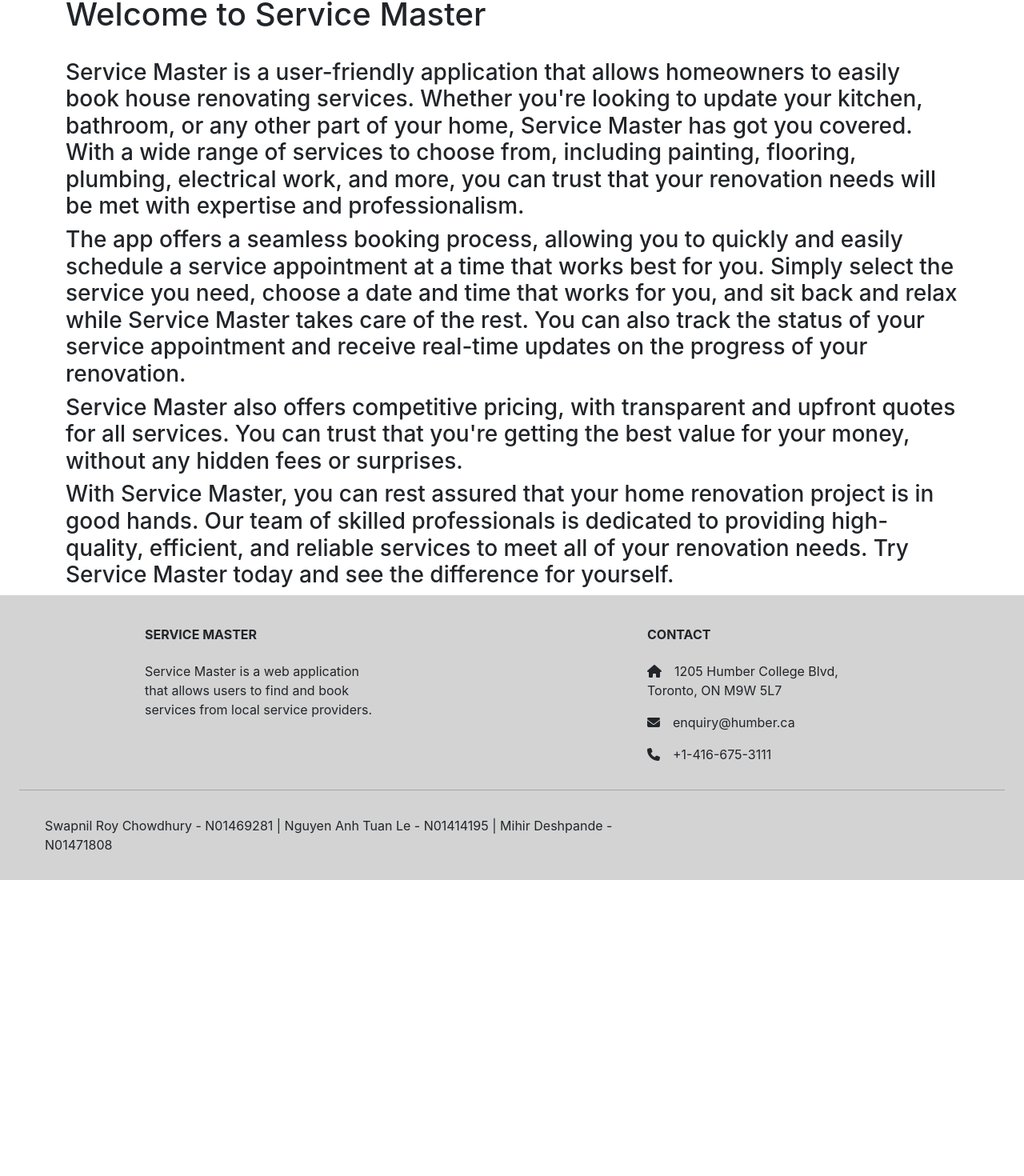
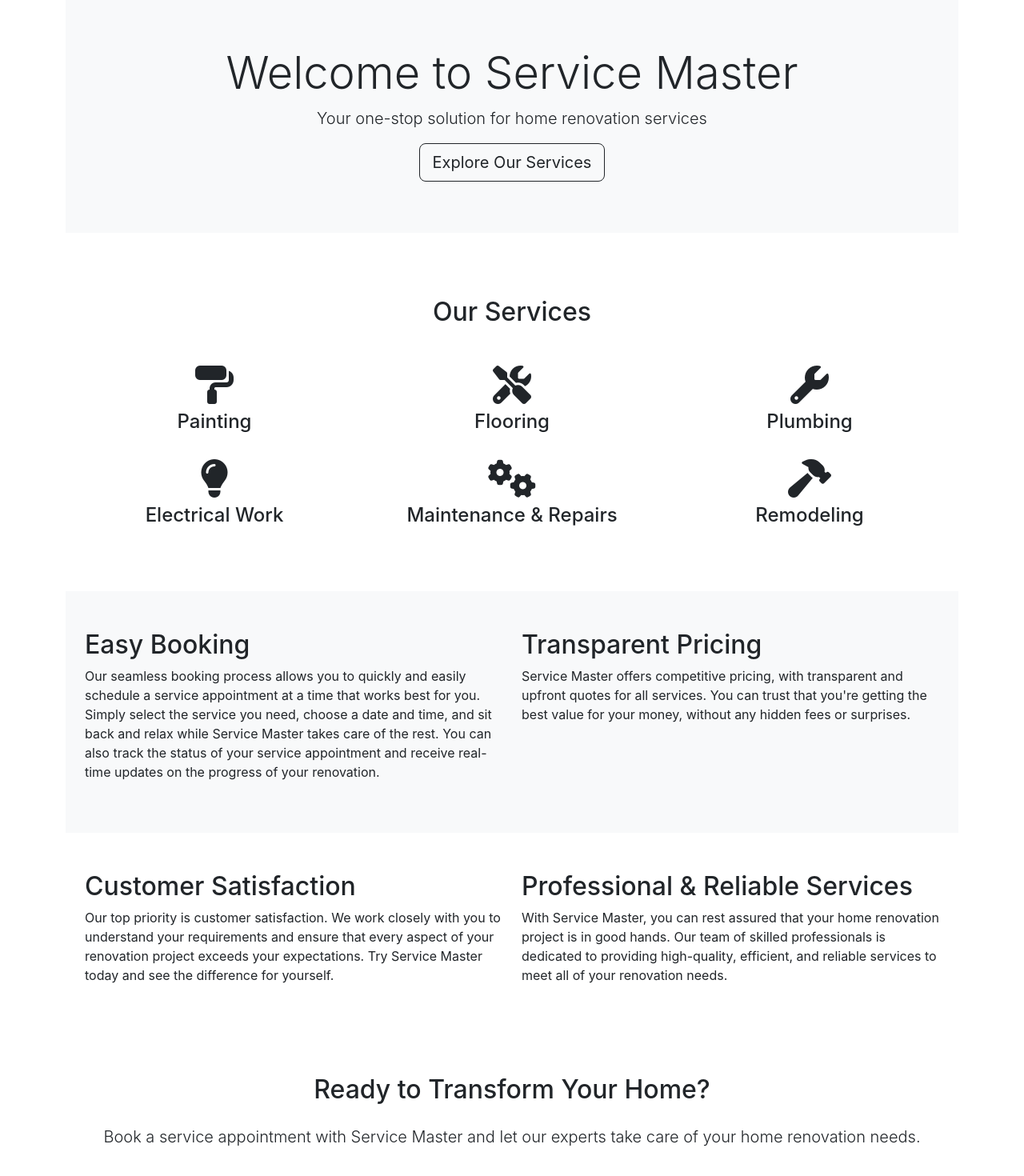
Before and after one commit to 95tuanle/service-master-react, a React (Create React App) app: page / in a window 1280 px wide. Shown: the part 157-1627 px from the top of the page at 80% size. Before the commit the page ends 1257 px from the top, so only its background shows below. Built offline with nearby package versions, Linux system fonts and the light colour scheme.

Commit message:
homepage improvements

```diff
--- a/src/pages/Bookings.tsx
+++ b/src/pages/Bookings.tsx
@@ -1,17 +1,18 @@
-import {useContext, useEffect, useState} from "react";
+import { useContext, useEffect, useState } from "react";
 import APIContext from "../context/APIContext";
 import axios from "axios";
-import {CustomerString, ProviderString} from "../Utilities";
+import { CustomerString, ProviderString } from "../Utilities";
 
 interface Booking {
-    booking: any,
-    service: any,
-    customer: any,
-    provider: any
+    booking: any;
+    service: any;
+    customer: any;
+    provider: any;
 }
 
 const Bookings = () => {
     const [bookings, setBookings] = useState<Booking[]>([]);
+    const [loading, setLoading] = useState<boolean>(true);
     const url = useContext(APIContext);
 
     useEffect(() => {
@@ -19,22 +20,24 @@ const Bookings = () => {
             try {
                 let response: any;
                 if (localStorage.getItem("user_type") === ProviderString) {
-                    response = await axios.get(url + '/booking/provider', {
-                        headers: {Authorization: `Bearer ${localStorage.getItem("token")}`}});
+                    response = await axios.get(url + "/booking/provider", {
+                        headers: { Authorization: `Bearer ${localStorage.getItem("token")}` },
+                    });
                 } else if (localStorage.getItem("user_type") === CustomerString) {
-                    response = await axios.get(url + '/booking/customer', {
-                        headers: {Authorization: `Bearer ${localStorage.getItem("token")}`}});
+                    response = await axios.get(url + "/booking/customer", {
+                        headers: { Authorization: `Bearer ${localStorage.getItem("token")}` },
+                    });
                 }
-                setBookings(response.data)
+                setBookings(response.data);
+                setLoading(false);
                 console.log(response.data);
             } catch (error: any) {
                 console.error(error.response.data);
-                alert(JSON.stringify(error.response.data))
+                alert(JSON.stringify(error.response.data));
             }
         };
         fetchData().then(() => {});
     }, [url]);
-
 
     const [inputs, setInputs] = useState({
         booking_date: Date,
@@ -43,49 +46,56 @@ const Bookings = () => {
     const handleChange = (event: any) => {
         const name = event.target.name;
         const value = event.target.value;
-        setInputs(values => ({...values, [name]: value}))
-    }
+        setInputs((values) => ({ ...values, [name]: value }));
+    };
 
     const handleReschedule = async (id: String) => {
         if (inputs.booking_date === null) {
-            alert("input must not be empty")
+            alert("input must not be empty");
         } else {
             try {
                 const response = await axios.put(`${url}/booking/date/${id}`, {
                     booking_date: inputs.booking_date,
-                }, {headers: { Authorization: `Bearer ${localStorage.getItem("token")}`}});
+                }, { headers: { Authorization: `Bearer ${localStorage.getItem("token")}` } });
                 console.log(response.data);
-                const updatedBookings = bookings.map(booking => booking.booking._id === response.data._id ? ({...booking, booking: response.data}) : (booking) )
-                setBookings(updatedBookings)
-                console.log(bookings)
-                alert('Rescheduled')
+                const updatedBookings = bookings.map(booking => booking.booking._id === response.data._id ? ({ ...booking, booking: response.data }) : (booking));
+                setBookings(updatedBookings);
+                console.log(bookings);
+                alert('Rescheduled');
             } catch (error: any) {
                 console.error(error.response.data);
-                alert(JSON.stringify(error.response.data))
+                alert(JSON.stringify(error.response.data));
             }
         }
-    }
+    };
 
     const handleDelete = async (id: String) => {
         try {
-            await axios.delete(`${url}/booking/${id}`, {headers: {Authorization: `Bearer ${localStorage.getItem("token")}`}});
+            await axios.delete(`${url}/booking/${id}`, { headers: { Authorization: `Bearer ${localStorage.getItem("token")}` } });
             const updatedBookings = bookings.filter(booking => booking.booking._id !== id);
             setBookings(updatedBookings);
         } catch (error: any) {
             console.error(error.response.data);
-            alert(JSON.stringify(error.response.data))
+            alert(JSON.stringify(error.response.data));
         }
     };
 
     return (
         <>
-            {bookings.map(booking => (
+            {loading ? (
+                <div className="d-flex justify-content-center align-items-center" style={{ height: "100vh" }}>
+                    <div className="spinner-border" role="status">
+                        <span className="visually-hidden">Loading...</span>
+                    </div>
+                </div>
+            ) : (
+                bookings.map(booking => (
                     <div className="card mb-4" key={booking.booking._id}>
                         <div className="card-header bg-dark text-white">
                             {booking.service.name}
                         </div>
                         <div className="card-body">
-                        <p className="card-text mb-3">{booking.service.description}</p>
+                            <p          className="card-text mb-3">{booking.service.description}</p>
                             <p><strong>Description: </strong>{booking.booking.booking_description}</p>
                             <p><strong>Address: </strong>{booking.booking.booking_address}</p>
                             <p><strong>Date: </strong>{new Date(booking.booking.booking_date).toLocaleString()}</p>
@@ -104,15 +114,15 @@ const Bookings = () => {
                                     id='date-field' />
                                 <span className='btn btn-primary btn-service-master-bg text-dark mt-3' onClick={(e) => {
                                     document.getElementById('date-field-container' + booking.booking._id)?.classList.add('d-none');
-                                handleReschedule(booking.booking._id).then(() => {})
+                                    handleReschedule(booking.booking._id).then(() => { })
                                 }}>Reschedule</span>
                             </div>
                         </div>
                     </div>
-            ))}
-
+                ))
+            )}
         </>
-    )
-}
+    );
+};
 
 export default Bookings;
--- a/src/pages/Home.tsx
+++ b/src/pages/Home.tsx
@@ -1,14 +1,79 @@
+import React from 'react';
 
 const Home = () => {
     return (
         <>
-            <h1>Welcome to Service Master</h1><br/>
-            <h3>Service Master is a user-friendly application that allows homeowners to easily book house renovating services. Whether you're looking to update your kitchen, bathroom, or any other part of your home, Service Master has got you covered. With a wide range of services to choose from, including painting, flooring, plumbing, electrical work, and more, you can trust that your renovation needs will be met with expertise and professionalism.</h3>
-            <h3>The app offers a seamless booking process, allowing you to quickly and easily schedule a service appointment at a time that works best for you. Simply select the service you need, choose a date and time that works for you, and sit back and relax while Service Master takes care of the rest. You can also track the status of your service appointment and receive real-time updates on the progress of your renovation.</h3>
-            <h3>Service Master also offers competitive pricing, with transparent and upfront quotes for all services. You can trust that you're getting the best value for your money, without any hidden fees or surprises.</h3>
-            <h3>With Service Master, you can rest assured that your home renovation project is in good hands. Our team of skilled professionals is dedicated to providing high-quality, efficient, and reliable services to meet all of your renovation needs. Try Service Master today and see the difference for yourself.</h3>
+            <div className="jumbotron jumbotron-fluid text-center bg-light">
+                <div className="container">
+                    <h1 className="display-4">Welcome to Service Master</h1>
+                    <p className="lead">Your one-stop solution for home renovation services</p>
+                    <a href="#services" className="btn btn-outline-dark btn-lg">Explore Our Services</a>
+                </div>
+            </div>
+
+            <div id="services" className="container-fluid py-5">
+                <h2 className="text-center mb-5">Our Services</h2>
+                <div className="row justify-content-center">
+                    <div className="col-md-4 col-sm-6 text-center mb-4">
+                        <i className="fas fa-paint-roller fa-3x"></i>
+                        <h4 className="mt-2">Painting</h4>
+                    </div>
+                    <div className="col-md-4 col-sm-6 text-center mb-4">
+                        <i className="fas fa-tools fa-3x"></i>
+                        <h4 className="mt-2">Flooring</h4>
+                    </div>
+                    <div className="col-md-4 col-sm-6 text-center mb-4">
+                        <i className="fas fa-wrench fa-3x"></i>
+                        <h4 className="mt-2">Plumbing</h4>
+                    </div>
+                    <div className="col-md-4 col-sm-6 text-center mb-4">
+                        <i className="fas fa-lightbulb fa-3x"></i>
+                        <h4 className="mt-2">Electrical Work</h4>
+                    </div>
+                    <div className="col-md-4 col-sm-6 text-center mb-4">
+                        <i className="fas fa-cogs fa-3x"></i>
+                        <h4 className="mt-2">Maintenance & Repairs</h4>
+                    </div>
+                    <div className="col-md-4 col-sm-6 text-center mb-4">
+                        <i className="fas fa-hammer fa-3x"></i>
+                        <h4 className="mt-2">Remodeling</h4>
+                    </div>
+                </div>
+            </div>
+
+            <div className="container-fluid bg-light py-5">
+                <div className="container">
+                    <div className="row">
+                        <div className="col-md-6">
+                            <h2>Easy Booking</h2>
+                            <p>Our seamless booking process allows you to quickly and easily schedule a service appointment at a time that works best for you. Simply select the service you need, choose a date and time, and sit back and relax while Service Master takes care of the rest. You can also track the status of your service appointment and receive real-time updates on the progress of your renovation.</p>
+                        </div>
+                        <div className="col-md-6">
+                            <h2>Transparent Pricing</h2>
+                            <p>Service Master offers competitive pricing, with transparent and upfront quotes for all services. You can trust that you're getting the best value for your money, without any hidden fees or surprises.</p>
+                        </div>
+                    </div>
+                </div>
+            </div>
+
+            <div className="container-fluid py-5">
+                <div className="container">
+                    <div className="row">
+                        <div className="col-md-6 order-md-2">
+                            <h2>Professional & Reliable Services</h2>
+                            <p>With Service Master, you can rest assured that your home renovation project is in good hands. Our team of skilled professionals is dedicated to providing high-quality, efficient, and reliable services to meet all of your renovation needs.</p>
+                        </div>
+                        <div className="col-md-6 order-md-1">
+                            <h2>Customer Satisfaction</h2>
+                            <p>Our top priority is customer satisfaction. We work closely with you to understand your requirements and ensure that every aspect of your renovation project exceeds your expectations. Try Service Master today and see the difference for yourself.</p>
+                        </div>
+                    </div>
+                </div>
+            </div>
+            <div className="container-fluid text-center py-5">
+                <h2 className="mb-4">Ready to Transform Your Home?</h2>
+                <p className="lead">Book a service appointment with Service Master and let our experts take care of your home renovation needs.</p>
+            </div>
         </>
-    )
-}
-
+    )}
 export default Home;
```
Lines whose indentation alone changed are shown as unchanged.
